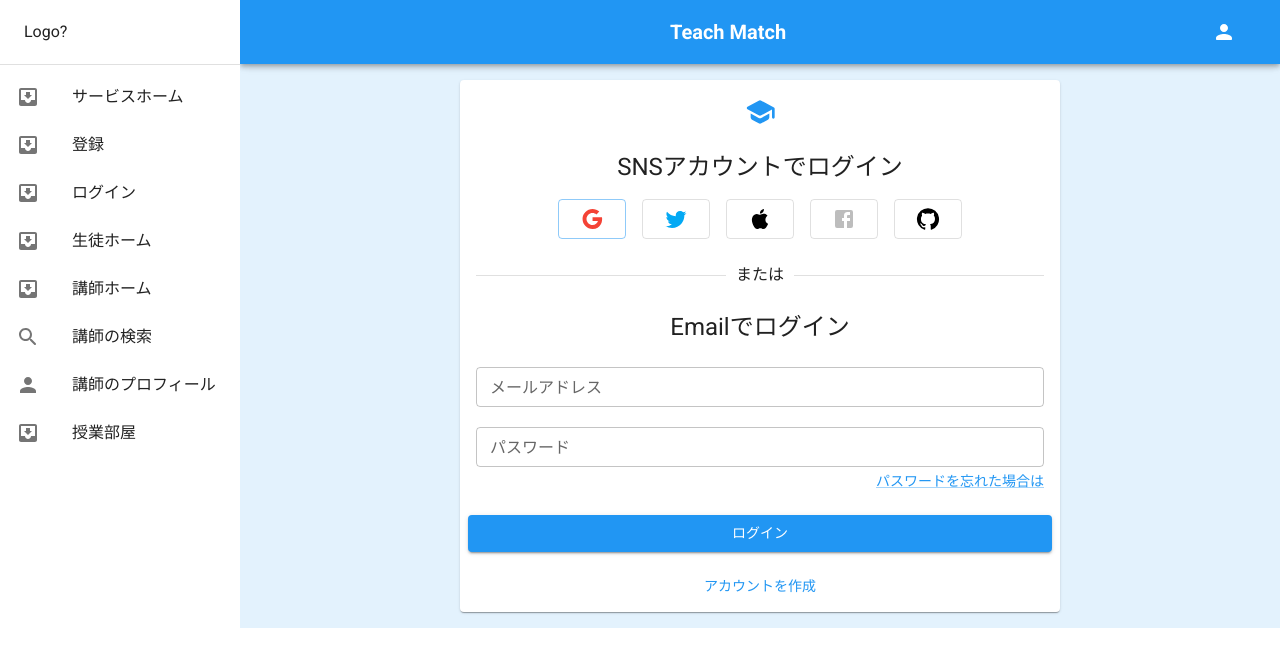
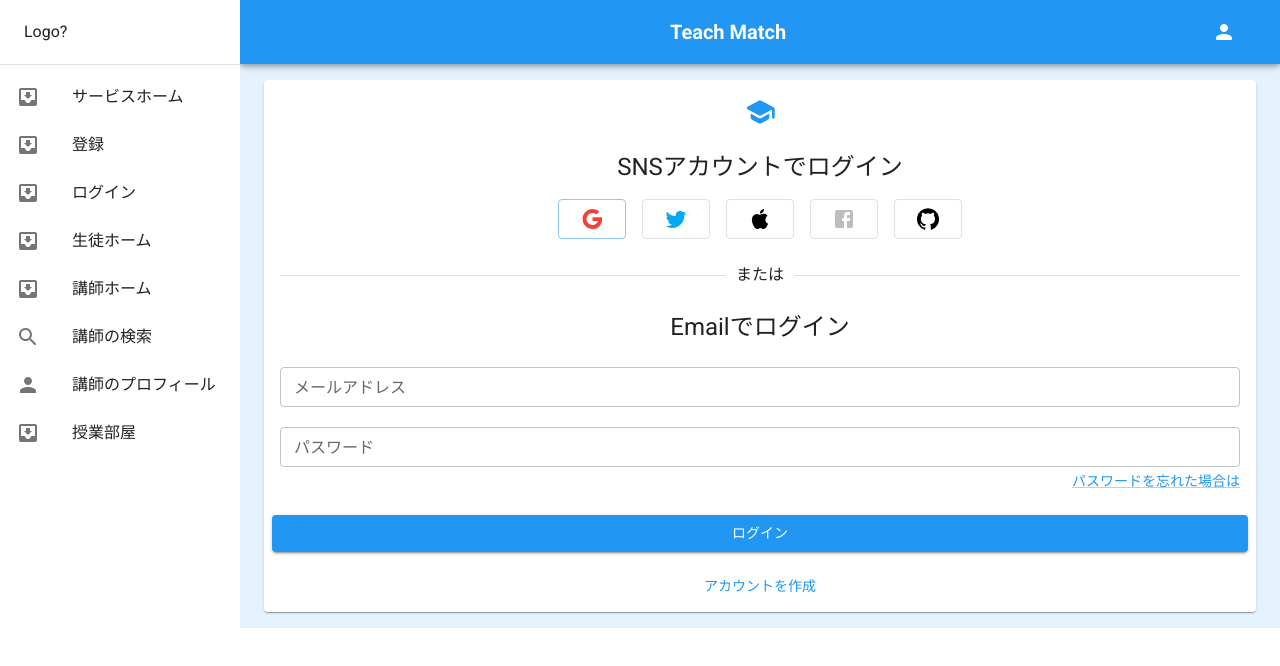
Before and after one commit to otsuka-private/teachmatch-front, a Next.js app: page /login in a window 1280 px wide. Shown: the top 666 px of the page. Built offline with nearby package versions, Linux system fonts and the light colour scheme.

Commit message:
trying to fix login card style

```diff
--- a/src/components/layout/Container.js
+++ b/src/components/layout/Container.js
@@ -2,7 +2,7 @@
 
 const Container = ({ children }) => {
     return (
-        <MuiContainer maxWidth="lg" sx={{ pb: 2 }}>
+        <MuiContainer maxWidth="lg" sx={{ pb: 2, overflowX: 'hidden' }}>
             {children}
         </MuiContainer>
     )
--- a/src/components/pages/login/LoginHome.js
+++ b/src/components/pages/login/LoginHome.js
@@ -76,8 +76,7 @@
     }
 
     return (
-        // <Container maxWidth='sm'>
-        <Card sx={{ maxWidth: "600px", m: '0 auto' }}>
+        <Card>
             <CardContent sx={{ textAlign: 'center' }}>
                 <Typography variant="body1"><SchoolRoundedIcon sx={{ fontSize: '2rem', color: blue[500], mb: 2 }} /></Typography>
                 <Typography variant="h5" sx={{ mb: '1rem' }}>SNSアカウントでログイン</Typography>
@@ -107,8 +106,6 @@
                 </Stack>
             </CardActions>
         </Card>
-        // </Container>
-
     )
 }
 
--- a/src/pages/login/index.js
+++ b/src/pages/login/index.js
@@ -1,15 +1,16 @@
+import { Box } from "@mui/material"
 import LoginHome from "components/pages/login/LoginHome"
 import Head from "next/head"
 
 const Index = () => {
     return (
-        <>
+        <Box>
             <Head>
                 <title>Login</title>
             </Head>
 
             <LoginHome />
-        </>
+        </Box>
 
     )
 }
```
